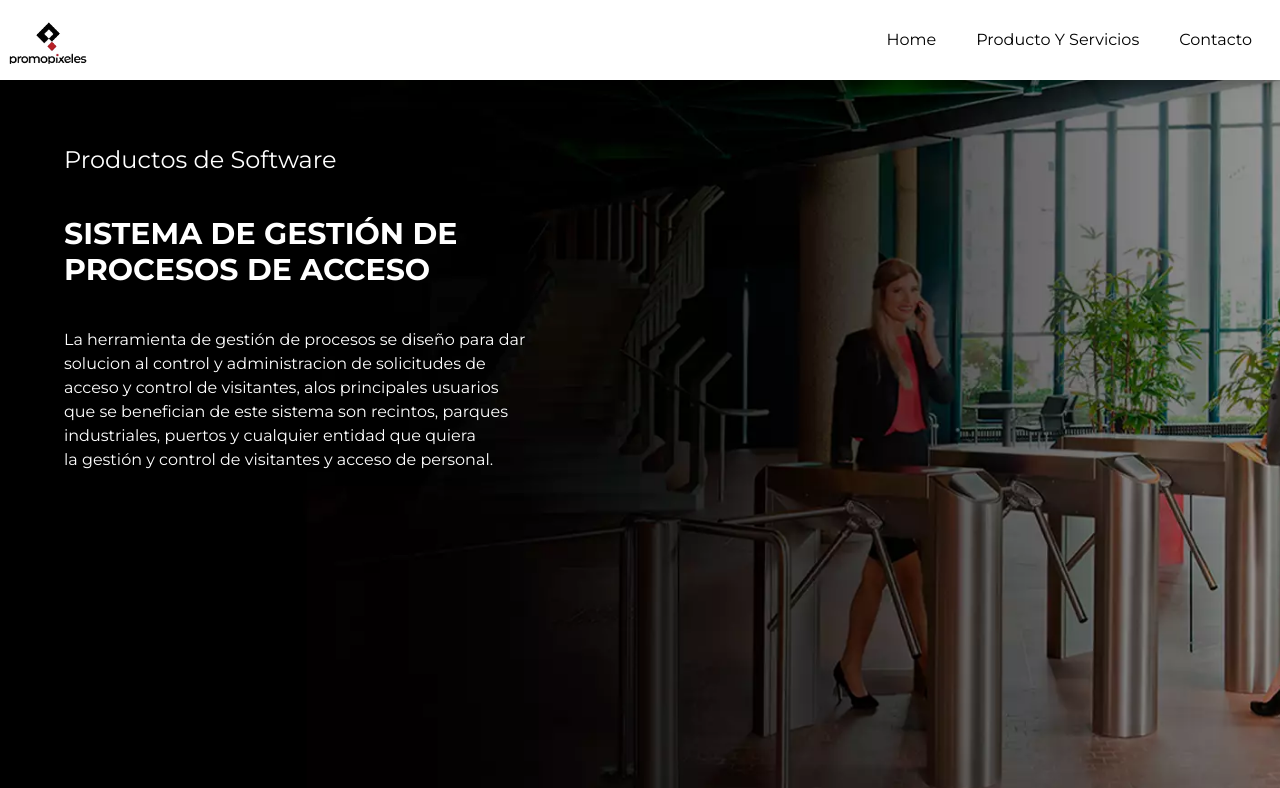
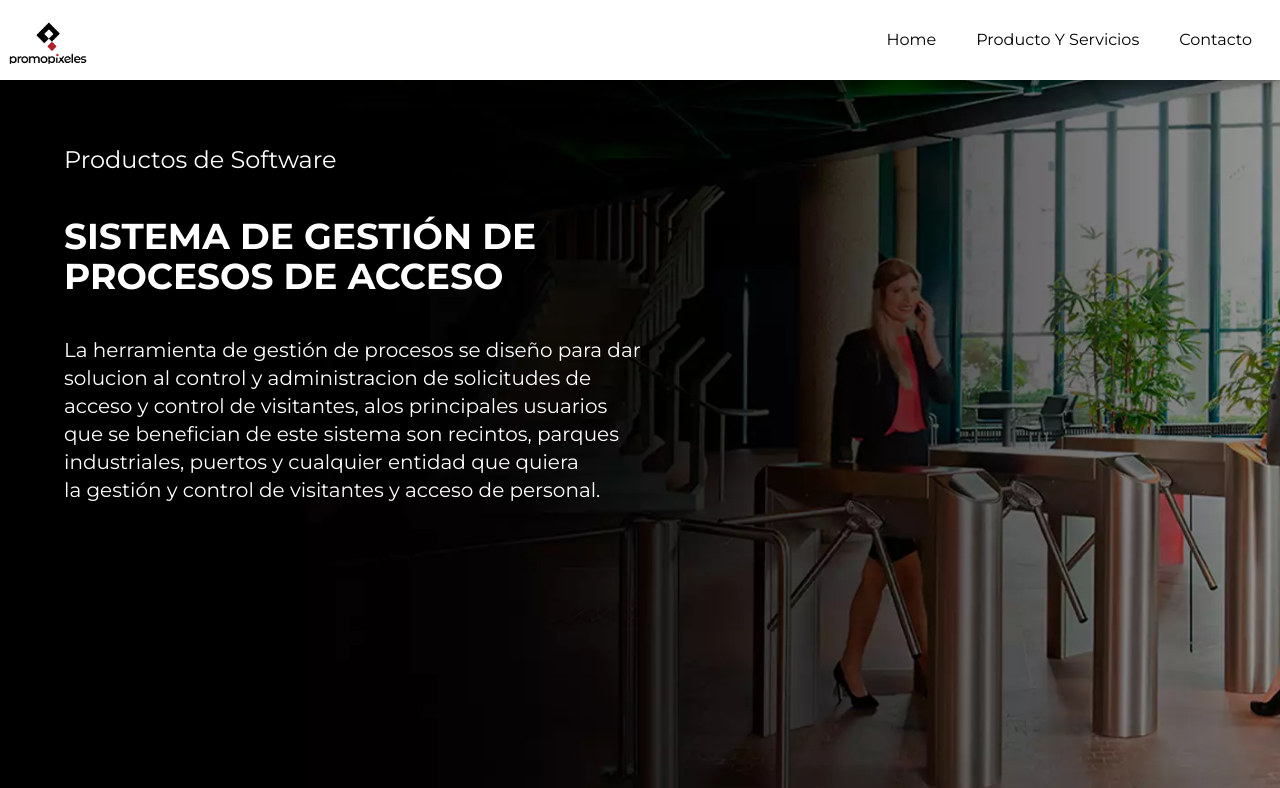
Before and after one commit to Joshwawo/promopixeles-web, a React (Vite) app: page /gestionacceso in a window 1280 px wide. Shown: the top 788 px of the page. Built offline with nearby package versions, Linux system fonts and the light colour scheme.

Commit message:
texto grande para resoluciones xl

```diff
--- a/src/components/Cashless/Banner.jsx
+++ b/src/components/Cashless/Banner.jsx
@@ -22,7 +22,7 @@ const Banner = () => {
               alt="Logo cashless"
               className=" mb-5 mx-auto xl:m-5 w-42"
             />
-            <p className=" text-white text-lg mb-7">
+            <p className=" text-white text-lg mb-7 xl:text-xl">
               con Cashless incrementa tus beneficios y facilita la gestión de
               pagos gracias a nuestro sistema de pagos cashless.
             </p>
--- a/src/components/ControlDAccesos/Banner.jsx
+++ b/src/components/ControlDAccesos/Banner.jsx
@@ -7,10 +7,10 @@ const Banner = () => {
         <p className="text-xl md:text-2xl text-white mb-10">
           Productos de Software
         </p>
-        <p className="text-white monserrat-bold text-3xl uppercase">
+        <p className="text-white monserrat-bold text-4xl uppercase">
           Sistema de gestión de <br /> procesos de acceso
         </p>
-        <p className="text-white pt-10">
+        <p className="text-white pt-10 xl:text-xl">
           La herramienta de gestión de procesos se diseño para dar <br className="hidden md:inline-block " />{" "}
           solucion al control y administracion de solicitudes de <br className="hidden md:inline-block " /> acceso
           y control de visitantes, alos principales usuarios <br className="hidden md:inline-block " /> que se benefician de este sistema son recintos, parques <br className="hidden md:inline-block " />
--- a/src/components/codikash/Banner.jsx
+++ b/src/components/codikash/Banner.jsx
@@ -21,7 +21,7 @@ const Banner = () => {
               alt="logo Codikash"
               className="w-[60%] md:w-[70%] xl:w-[70%]"
             />
-            <p className="text-white   md:w-[90%] xl:w-[80%]   mt-5">
+            <p className="text-white   md:w-[90%] xl:w-[80%] xl:text-xl   mt-5">
               Aplicacion que ofrece una pltaforma donde podrás navegar y conocer
               tus puntos obtenidos durante tus operaciones con las marcas. una
               aplicacion 100% segura que permite sincronicar tu código QR
```
